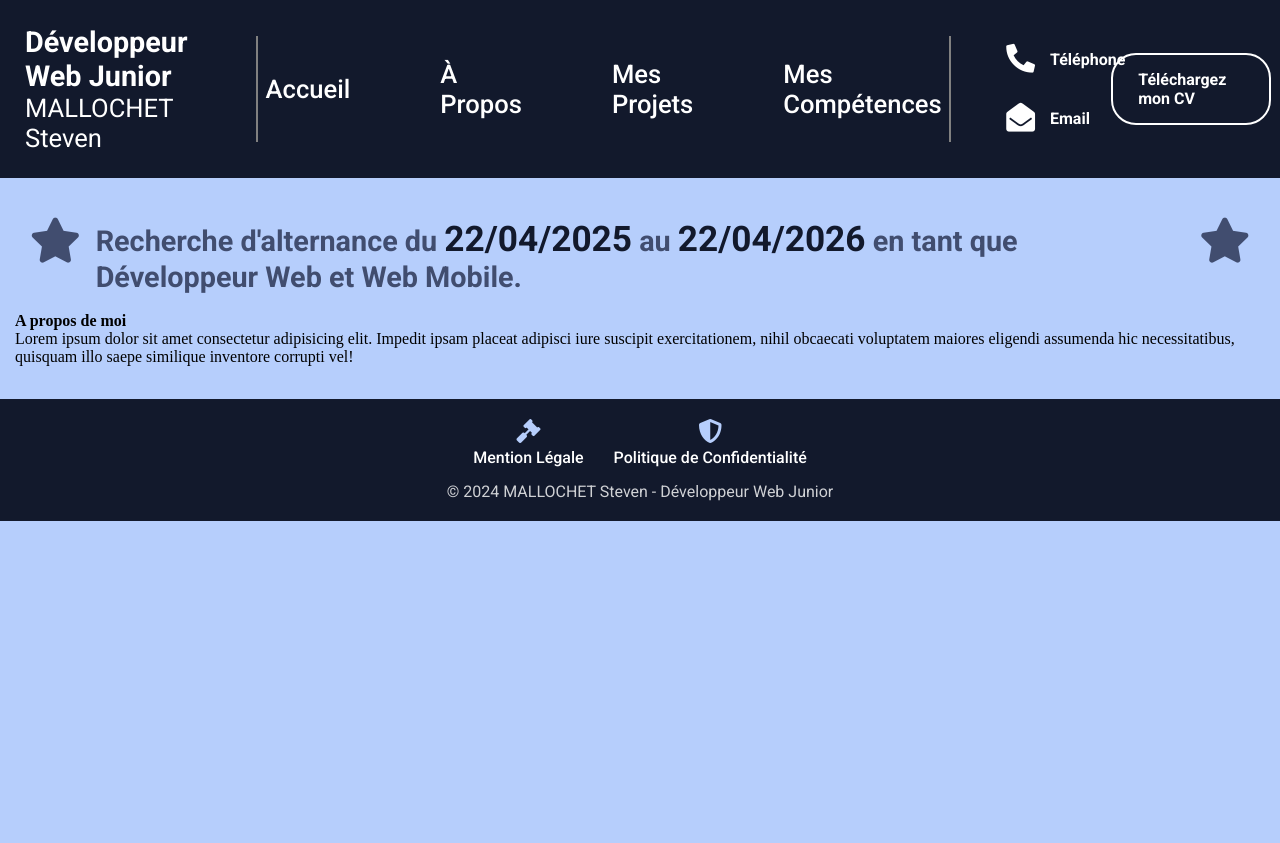
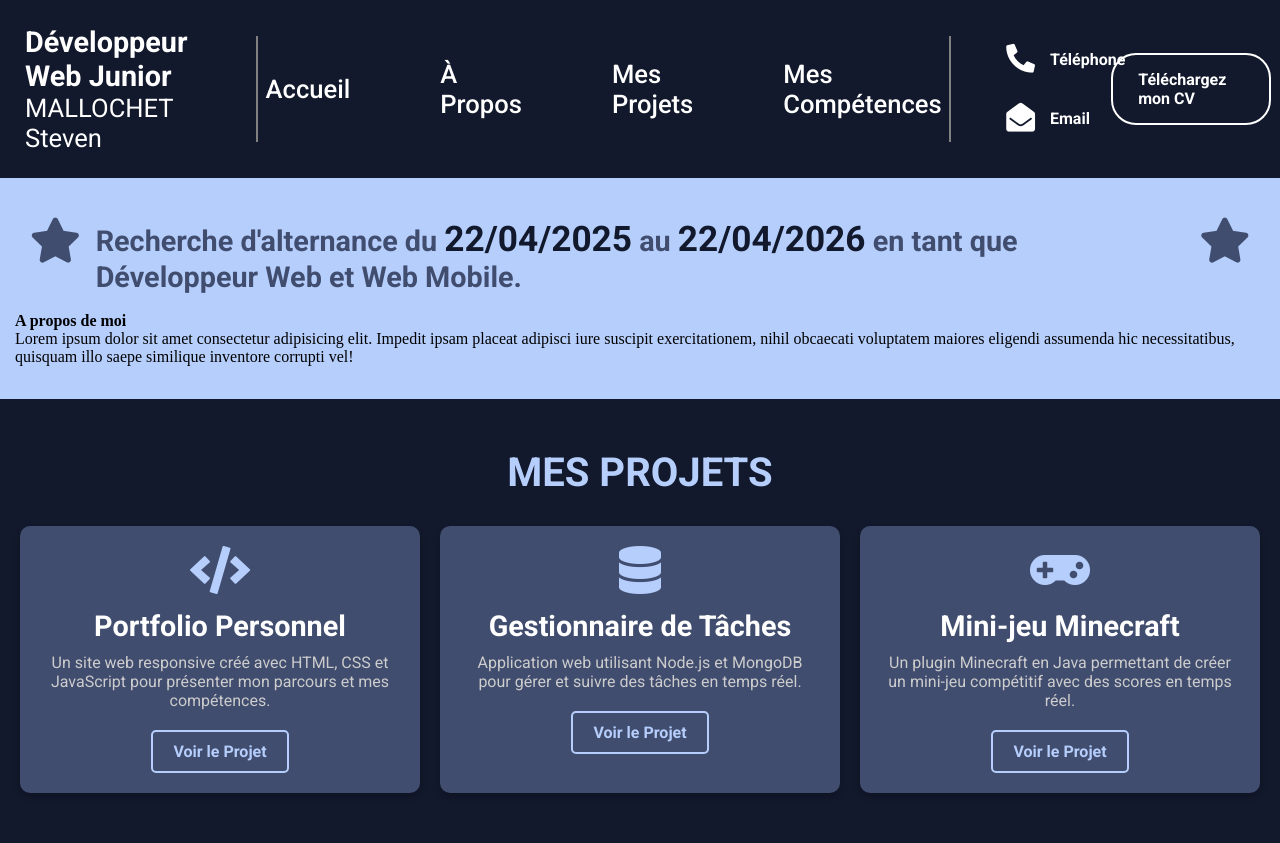
Before and after one commit to StevenM41/Mon-Portfolio, a plain HTML site: page index.htm in a window 1280 px wide. Before the commit the page ends 800 px from the top, so only its background shows below. Drawn offline with Linux system fonts and the light colour scheme.

Commit message:
init projet

```diff
--- a/index.htm
+++ b/index.htm
@@ -52,8 +52,6 @@
             </div>
         </div>
     </header>
-
-
     <section id="propo" class="propo">
         <div class="container">
             <div class="info">
@@ -70,22 +68,31 @@
         </div>
     </section>
 
-    <footer class="main-footer">
-        <nav class="footer-links">
-            <a href="src/html/mention-legale.html">
-                <i class="fas fa-gavel"></i>
-                <p>Mention Légale</p>
-            </a>
-            <a href="src/html/politique-confidentialite.html">
-                <i class="fas fa-shield-alt"></i>
-                <p>Politique de Confidentialité</p>
-            </a>
-        </nav>
-        <div class="footer-info">
-            <p>&copy; 2024 MALLOCHET Steven - Développeur Web Junior</p>
+    <section id="projet" class="projects">
+        <div class="container">
+            <h2>Mes Projets</h2>
+            <div class="projects-grid">
+                <div class="project-item">
+                    <i class="fas fa-code"></i>
+                    <h3>Portfolio Personnel</h3>
+                    <p>Un site web responsive créé avec HTML, CSS et JavaScript pour présenter mon parcours et mes compétences.</p>
+                    <a href="#" class="project-link">Voir le Projet</a>
+                </div>
+                <div class="project-item">
+                    <i class="fas fa-database"></i>
+                    <h3>Gestionnaire de Tâches</h3>
+                    <p>Application web utilisant Node.js et MongoDB pour gérer et suivre des tâches en temps réel.</p>
+                    <a href="#" class="project-link">Voir le Projet</a>
+                </div>
+                <div class="project-item">
+                    <i class="fas fa-gamepad"></i>
+                    <h3>Mini-jeu Minecraft</h3>
+                    <p>Un plugin Minecraft en Java permettant de créer un mini-jeu compétitif avec des scores en temps réel.</p>
+                    <a href="#" class="project-link">Voir le Projet</a>
+                </div>
+            </div>
         </div>
-    </footer>
-
+    </section>
 
 </body>
 </html>
--- a/src/css/style.css
+++ b/src/css/style.css
@@ -204,93 +204,73 @@ body {
     color: var(--bg-color);
 }
 
-.propo .container .sub-info {
-
-
-
-}
-
-.main-footer {
+.projects {
     background-color: var(--bg-color);
-    color: var(--text-color);
-    text-align: center;
-    padding: 20px 10px;
-    font-family: 'Roboto', sans-serif;
-}
-
-.main-footer nav ul {
-    list-style: none;
-    padding: 0;
-    margin: 0;
-    display: flex;
-    justify-content: center;
-    gap: 15px;
-}
-
-.main-footer nav ul li {
-    display: inline;
-}
-
-.main-footer nav ul li a {
-    color: var(--text-color);
-    text-decoration: none;
-    font-weight: 500;
-    padding: 5px 10px;
-    border: 2px solid transparent;
-    border-radius: 5px;
-    transition: all 0.3s ease;
-}
-
-.main-footer nav ul li a:hover {
-    background-color: var(--dark-color);
-    color: var(--sub-color);
-}
-
-.footer-info {
-    margin-top: 15px;
-    font-size: 0.9rem;
-    opacity: 0.8;
-}
-
-.footer-links {
-    display: flex;
-    justify-content: center;
-    gap: 30px;
-    margin-bottom: 15px;
-}
-
-.footer-links a {
-    display: flex;
-    flex-direction: column;
-    align-items: center;
-    text-decoration: none;
-    color: var(--text-color);
-    font-family: 'Roboto', sans-serif;
-    font-size: 1rem;
-    transition: all 0.3s ease;
-}
-
-.footer-links a i {
-    font-size: 1.5rem;
-    margin-bottom: 5px;
-    color: var(--sub-color);
-    transition: color 0.3s ease;
-}
-
-.footer-links a:hover i {
-    color: var(--dark-color);
-}
-
-.footer-links a p {
-    margin: 0;
-    font-weight: 500;
-}
-
-.footer-info {
-    margin-top: 15px;
-    font-size: 0.9rem;
-    opacity: 0.8;
+    padding: 50px 20px;
     color: var(--text-color);
     font-family: 'Roboto', sans-serif;
     text-align: center;
 }
+
+.projects h2 {
+    font-size: 2.5rem;
+    margin-bottom: 20px;
+    color: var(--sub-color);
+    text-transform: uppercase;
+}
+
+.projects-grid {
+    display: grid;
+    grid-template-columns: repeat(auto-fit, minmax(300px, 1fr));
+    gap: 20px;
+    margin-top: 30px;
+}
+
+.project-item {
+    background-color: var(--dark-color);
+    border-radius: 10px;
+    padding: 20px;
+    display: flex;
+    flex-direction: column;
+    align-items: center;
+    box-shadow: 0 4px 6px rgba(0, 0, 0, 0.2);
+    transition: transform 0.3s ease, box-shadow 0.3s ease;
+}
+
+.project-item i {
+    font-size: 3rem;
+    color: var(--sub-color);
+    margin-bottom: 15px;
+}
+
+.project-item h3 {
+    font-size: 1.8rem;
+    margin-bottom: 10px;
+    color: var(--text-color);
+}
+
+.project-item p {
+    font-size: 1rem;
+    margin-bottom: 20px;
+    color: #ccc;
+}
+
+.project-link {
+    text-decoration: none;
+    color: var(--sub-color);
+    font-weight: bold;
+    padding: 10px 20px;
+    border: 2px solid var(--sub-color);
+    border-radius: 5px;
+    transition: background-color 0.3s ease, color 0.3s ease;
+}
+
+.project-link:hover {
+    background-color: var(--sub-color);
+    color: var(--bg-color);
+}
+
+.project-item:hover {
+    transform: translateY(-10px);
+    box-shadow: 0 8px 12px rgba(0, 0, 0, 0.3);
+}
```
